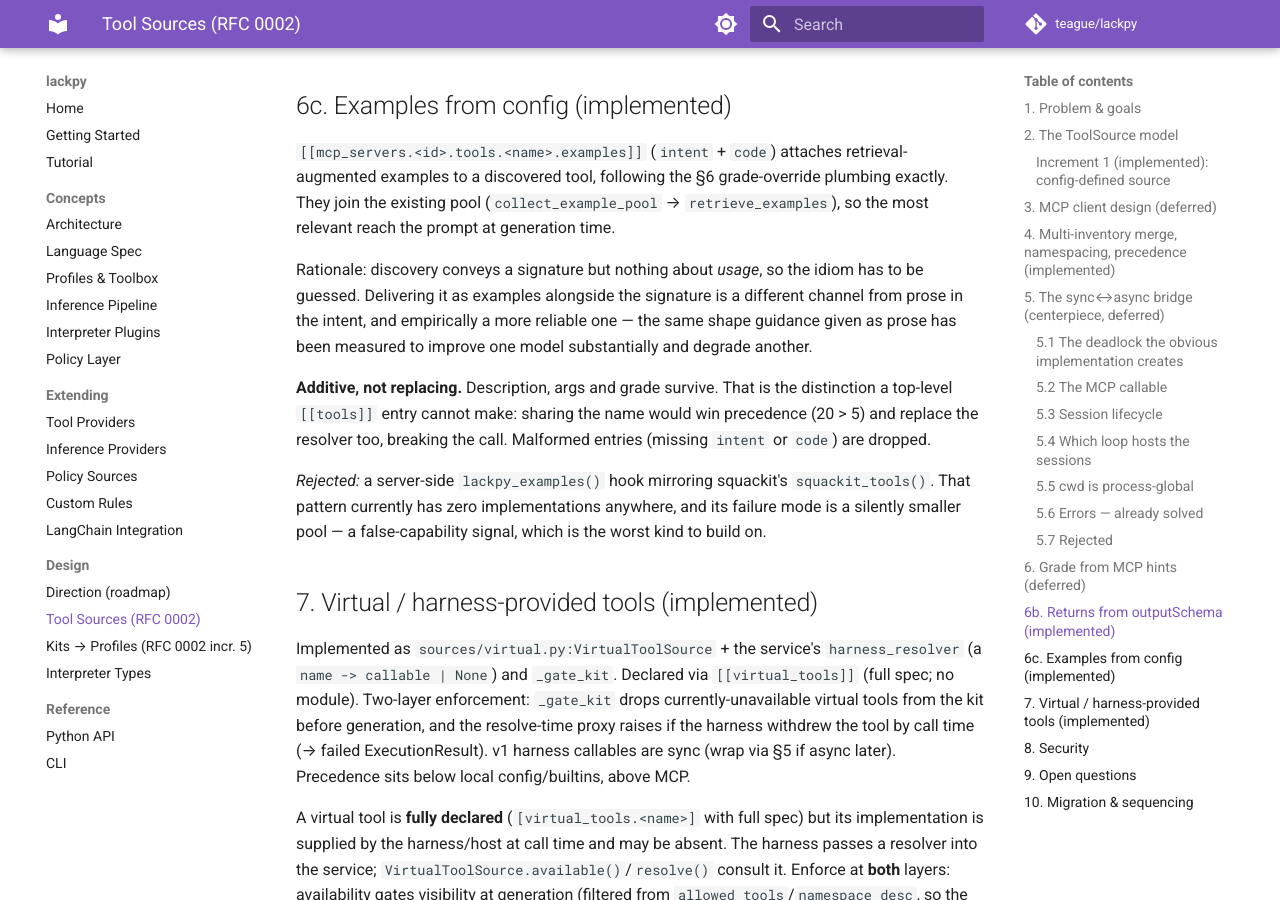
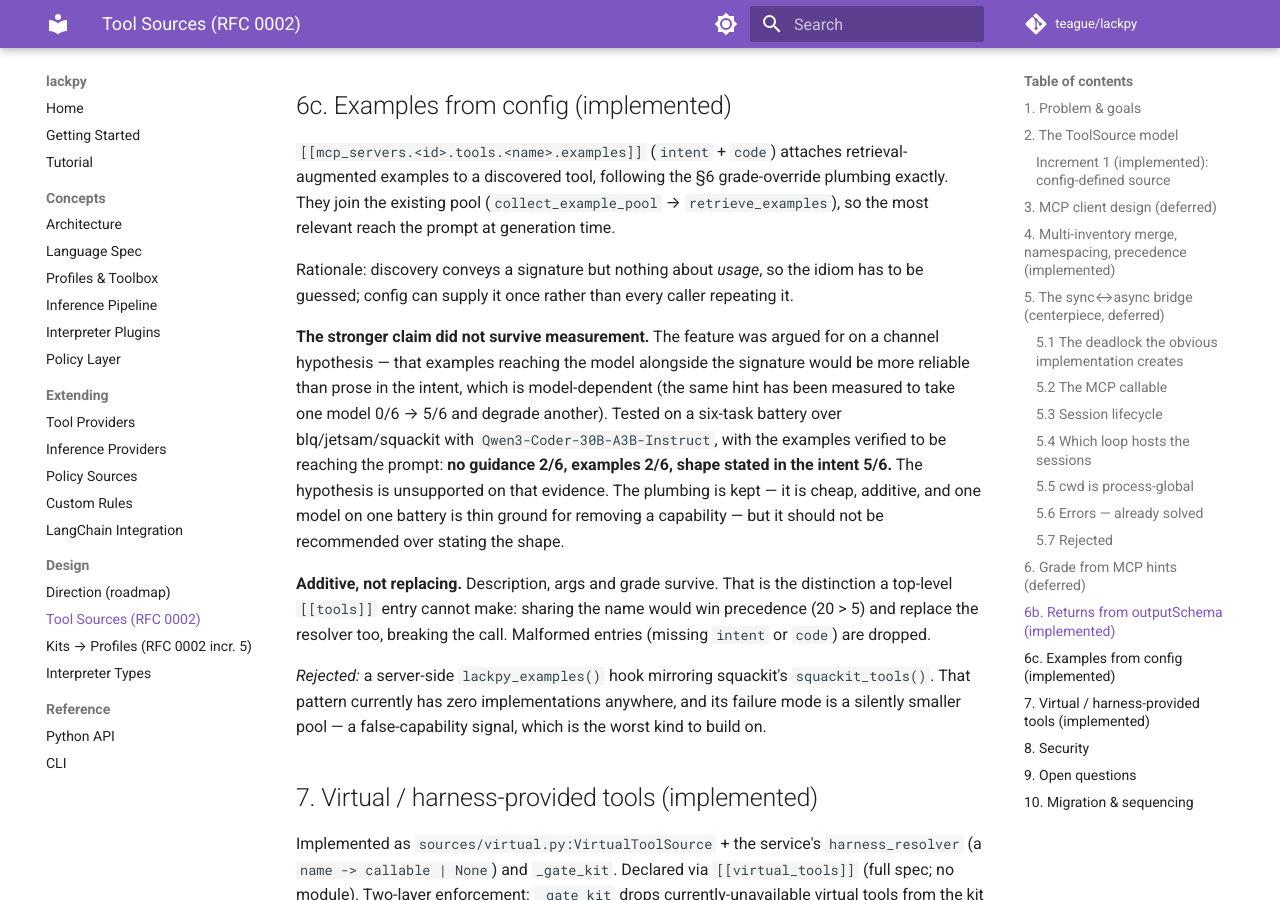
Before and after one commit to teaguesterling/lackpy, an MkDocs documentation site: the page built from docs/design/tool-sources.md, in a window 1280 px wide and 900 px high, scrolled down 5755 px. Built offline with MkDocs 1.6.1 and Material for MkDocs 9.7.7, drawn with Linux system fonts in a browser that asks for light colours; comment, search, counter and statistics services are not loaded.

Commit message:
prompt: derive example tags from intent, and record that examples did not help
Two things, and the second corrects claims I made in the previous commits.

**Bug.** `retrieve_examples` scores by tag overlap with min_score=1, so an
example carrying no tags scores zero and is dropped. Config-declared examples
have no natural place to put tags, so every one of them was silently
unreachable -- accepted by the loader, stored on the ToolSpec, visible in
`toolbox_list`, and never selected. Nothing surfaced it: the pool was non-empty
and the prompt simply came back without an examples section. Tags now default to
the example's own intent words; an explicit `tags` list still wins.

This is the same failure species the rest of this work has been cataloguing, in
my own change: a mechanism that accepts input, reports success, and has no
effect. I only found it because the measurement came back flat and I checked
whether the feature had fired before believing the result.

**Negative result.** With retrieval verified to be injecting the examples --
prompt 1805 -> 2116 chars, "Relevant examples" section present -- a six-task
battery over blq/jetsam/squackit on Qwen3-Coder-30B-A3B-Instruct:

    no guidance                       2/6
    per-tool examples                 2/6
    return shape stated in the intent 5/6

The feature was argued for on a channel hypothesis: that examples arriving
alongside the tool signature would be more reliable than prose in the intent,
which is model-dependent. That hypothesis is **not supported**. Examples land on
the baseline; the prose sentence is decisively better on this model.

Docs corrected accordingly -- the tutorial said "prefer this to putting the same
guidance in the intent", which the measurement contradicts, and profiles.md and
the RFC carried the same claim. All three now state the numbers and recommend
stating the shape when a specific run has to work.

The plumbing is kept: it is cheap, additive, fixes a real reachability bug, and
one model on one battery is thin ground for removing a capability. It is no
longer recommended over the alternative.

Co-Authored-By: Claude Opus 5 (1M context) <noreply@anthropic.com>
Claude-Session: https://claude.ai/code/session_01EmNVijQEjntACGmpEn1Erg

```diff
--- a/docs/design/tool-sources.md
+++ b/docs/design/tool-sources.md
@@ -230,10 +230,19 @@ plumbing exactly. They join the existing pool (`collect_example_pool` →
 `retrieve_examples`), so the most relevant reach the prompt at generation time.
 
 Rationale: discovery conveys a signature but nothing about *usage*, so the idiom
-has to be guessed. Delivering it as examples alongside the signature is a
-different channel from prose in the intent, and empirically a more reliable one —
-the same shape guidance given as prose has been measured to improve one model
-substantially and degrade another.
+has to be guessed; config can supply it once rather than every caller repeating
+it.
+
+**The stronger claim did not survive measurement.** The feature was argued for on
+a channel hypothesis — that examples reaching the model alongside the signature
+would be more reliable than prose in the intent, which is model-dependent (the
+same hint has been measured to take one model 0/6 → 5/6 and degrade another).
+Tested on a six-task battery over blq/jetsam/squackit with
+`Qwen3-Coder-30B-A3B-Instruct`, with the examples verified to be reaching the
+prompt: **no guidance 2/6, examples 2/6, shape stated in the intent 5/6.** The
+hypothesis is unsupported on that evidence. The plumbing is kept — it is cheap,
+additive, and one model on one battery is thin ground for removing a capability —
+but it should not be recommended over stating the shape.
 
 **Additive, not replacing.** Description, args and grade survive. That is the
 distinction a top-level `[[tools]]` entry cannot make: sharing the name would win
```
Also changed, not shown: docs/concepts/profiles.md (+11 -4 lines), docs/tutorial.md (+13 -4 lines), 2 other files.
